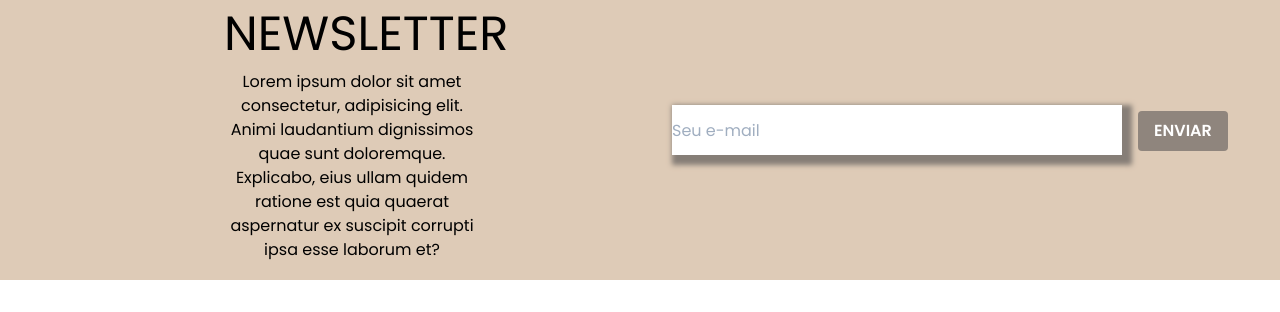
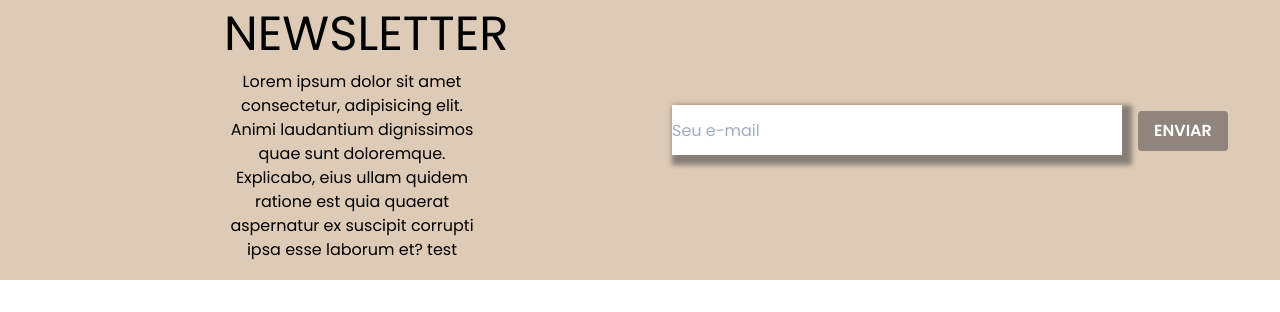
Before and after one commit to Th3mike/projeto-integrador, a Nuxt app: page /contato in a window 1280 px wide. Shown: the part 1170-1482 px from the top of the page. Built offline with nearby package versions, Linux system fonts and the light colour scheme.

Commit message:
mudando testo para teste

```diff
--- a/components/newsletter.vue
+++ b/components/newsletter.vue
@@ -6,7 +6,7 @@
         Lorem ipsum dolor sit amet consectetur, adipisicing elit. Animi
         laudantium dignissimos quae sunt doloremque. Explicabo, eius ullam
         quidem ratione est quia quaerat aspernatur ex suscipit corrupti ipsa
-        esse laborum et?
+        esse laborum et? test
       </p>
     </div>
     <div>
```
Also changed, not shown: 4 other files (tests, documents, lock files or other folders).
